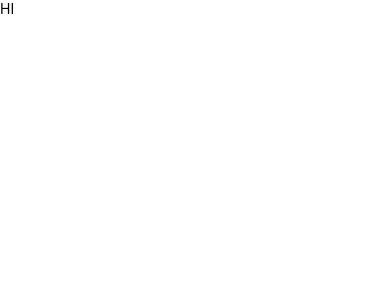
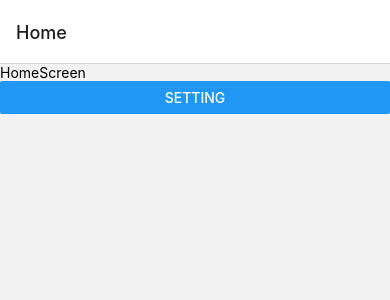
Before and after one commit to GDSC-sswu-A/WithParentsFront, a React Native app: screen /Home in a window 390 px wide. Shown: the top 300 px of the page. Built offline with nearby package versions, Linux system fonts and the light colour scheme.

Commit message:
#2 feat : 화면 이동 설정

```diff
--- a/App.tsx
+++ b/App.tsx
@@ -1,13 +1,40 @@
 import React from "react";
 import {SafeAreaView, Text} from 'react-native'
+import { NavigationContainer } from "@react-navigation/native";
+import { createNativeStackNavigator } from "@react-navigation/native-stack";
 
-const App = () =>{
-  return(
-    <SafeAreaView>
-      <Text>
-        HI
-      </Text>
-    </SafeAreaView>
+import HomeScreen from "./src/screens/HomeScreen";
+import SettingScreen from "./src/screens/SettingScreen";
+
+const Stack = createNativeStackNavigator();
+
+function App() {
+  return (
+    <>
+    <NavigationContainer>
+      <Stack.Navigator
+      screenOptions={{
+
+      }}
+      initialRouteName="Home">
+      <Stack.Screen
+      name="Home"
+      component={HomeScreen}
+      options={({navigation})=>({
+
+      })}
+      />
+      <Stack.Screen
+      name="Setting"
+      component={SettingScreen}
+      options={({navigation})=>({
+
+      })}
+      />
+      </Stack.Navigator>
+
+    </NavigationContainer>
+  </>
   )
 }
 
--- a/src/screens/HomeScreen.tsx
+++ b/src/screens/HomeScreen.tsx
@@ -0,0 +1,17 @@
+import { View, Text, Button } from 'react-native'
+import React from 'react'
+import { NavigationContainer } from '@react-navigation/native'
+
+import SettingScreen from './SettingScreen'
+
+export default function HomeScreen({navigation}) {
+  return (
+    <View>
+      <Text>HomeScreen</Text>
+      <Button
+      title="Setting"
+      onPress={()=>navigation.navigate('Setting')}
+      />
+    </View>
+  )
+}
--- /dev/null
+++ b/src/screens/SettingScreen.tsx
@@ -0,0 +1,10 @@
+import { View, Text } from 'react-native'
+import React from 'react'
+
+export default function SettingScreen() {
+  return (
+    <View>
+      <Text>SettingScreen</Text>
+    </View>
+  )
+}
```
